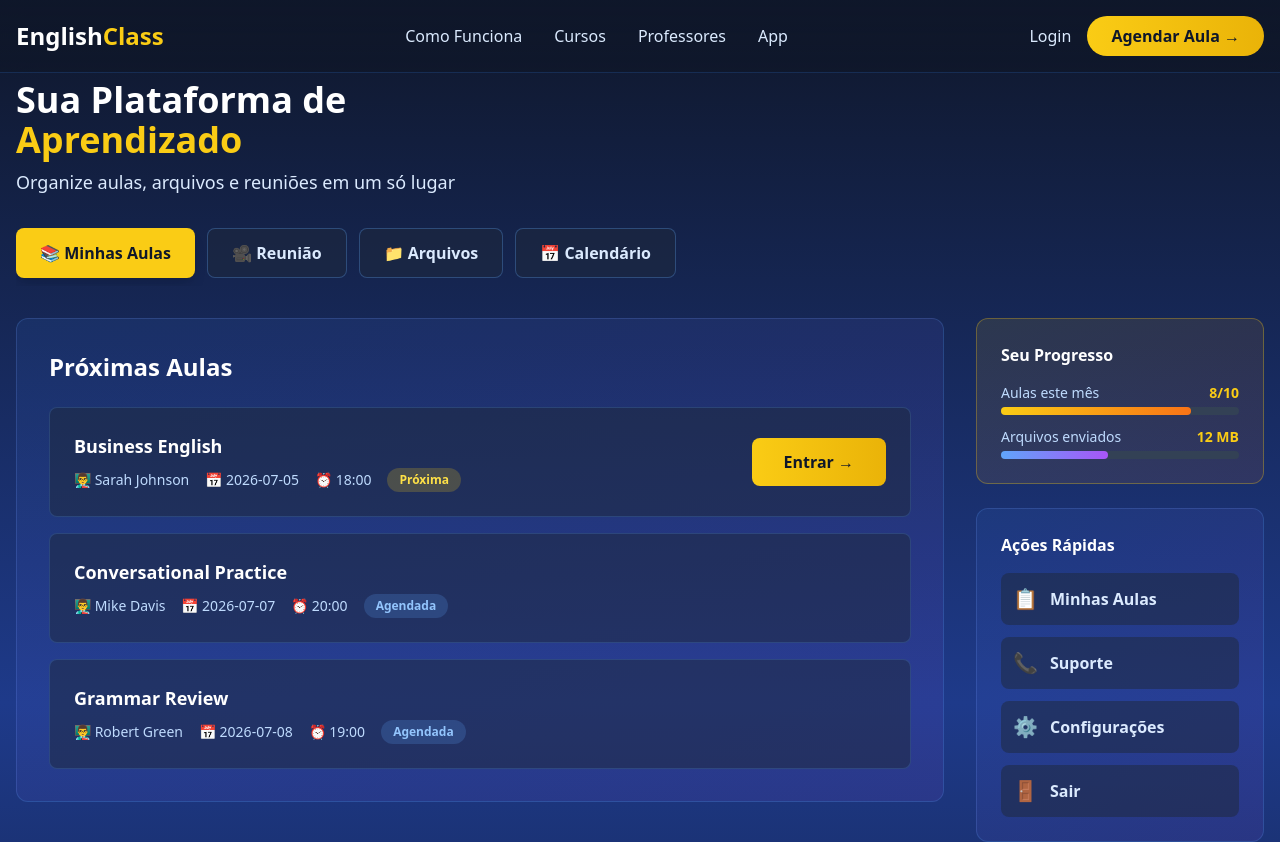
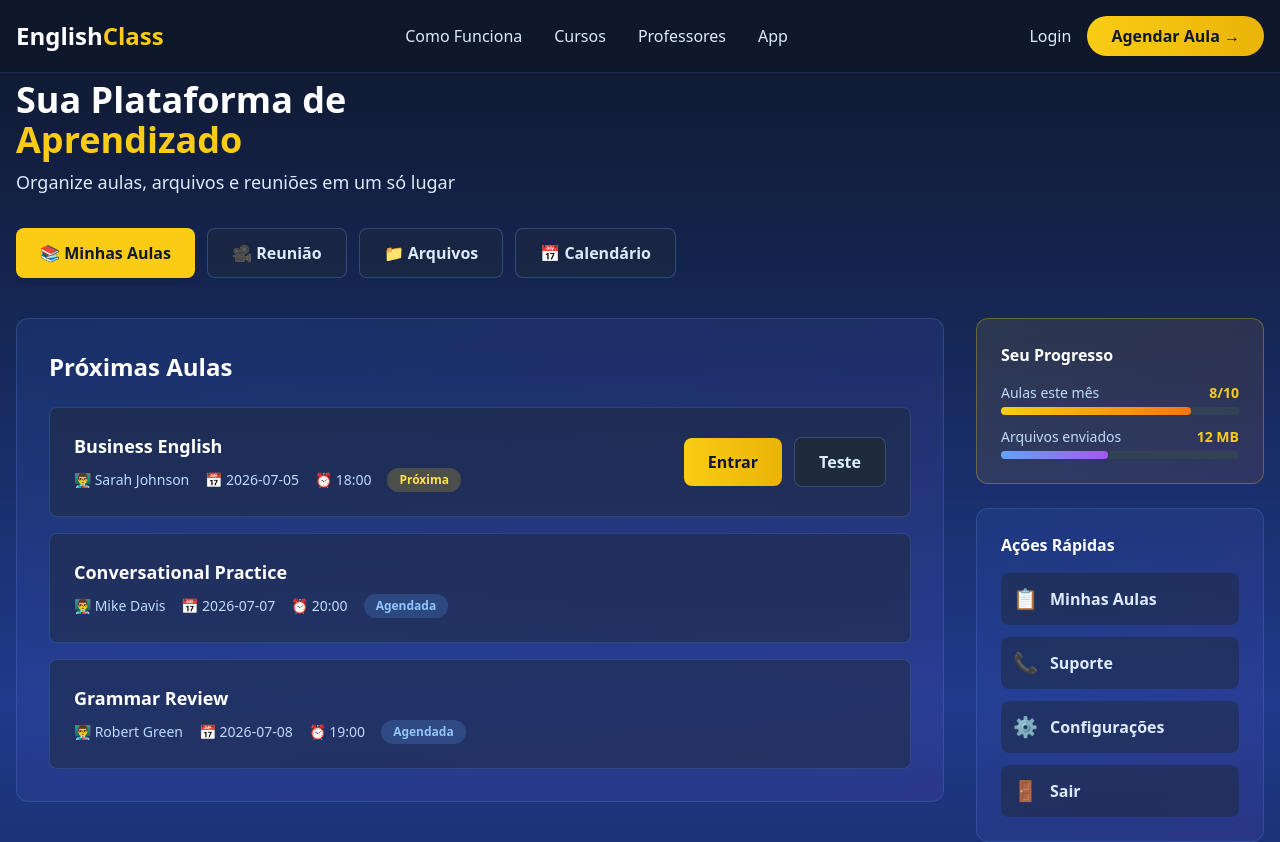
Before and after one commit to raniel-octavio/EnglishPlataformApplication, a Next.js app: page /platform in a window 1280 px wide. Shown: the top 842 px of the page. Built offline with nearby package versions, Linux system fonts and the light colour scheme.

Commit message:
Atualiza reunião e botão de teste

```diff
--- a/pages/platform.js
+++ b/pages/platform.js
@@ -167,6 +167,7 @@ export default function Platform() {
 
       await initSocket();
       setInMeeting(true);
+      setActiveTab("reunion");
     } catch (error) {
       console.error("Erro ao acessar câmera/microfone:", error);
       setMeetingError("Não foi possível acessar câmera e microfone. Verifique as permissões do navegador.");
@@ -330,14 +331,24 @@ export default function Platform() {
                               </div>
                             </div>
                             {cls.status === "próxima" && (
+                              <div className="flex items-center gap-3 ml-4">
                                 <motion.button
                                   onClick={handleStartMeeting}
-                                className="bg-gradient-to-r from-yellow-400 to-yellow-500 text-slate-900 font-bold px-8 py-3 rounded-lg ml-4"
+                                  className="bg-gradient-to-r from-yellow-400 to-yellow-500 text-slate-900 font-bold px-6 py-3 rounded-lg"
                                   whileHover={{ scale: 1.05 }}
                                   whileTap={{ scale: 0.95 }}
                                 >
-                                Entrar →
+                                  Entrar
                                 </motion.button>
+                                <motion.button
+                                  onClick={handleStartMeeting}
+                                  className="bg-slate-800 border border-blue-400/30 text-blue-100 font-bold px-6 py-3 rounded-lg"
+                                  whileHover={{ scale: 1.05 }}
+                                  whileTap={{ scale: 0.95 }}
+                                >
+                                  Teste
+                                </motion.button>
+                              </div>
                             )}
                           </div>
                         </motion.div>
```
Lines whose indentation alone changed are shown as unchanged.
